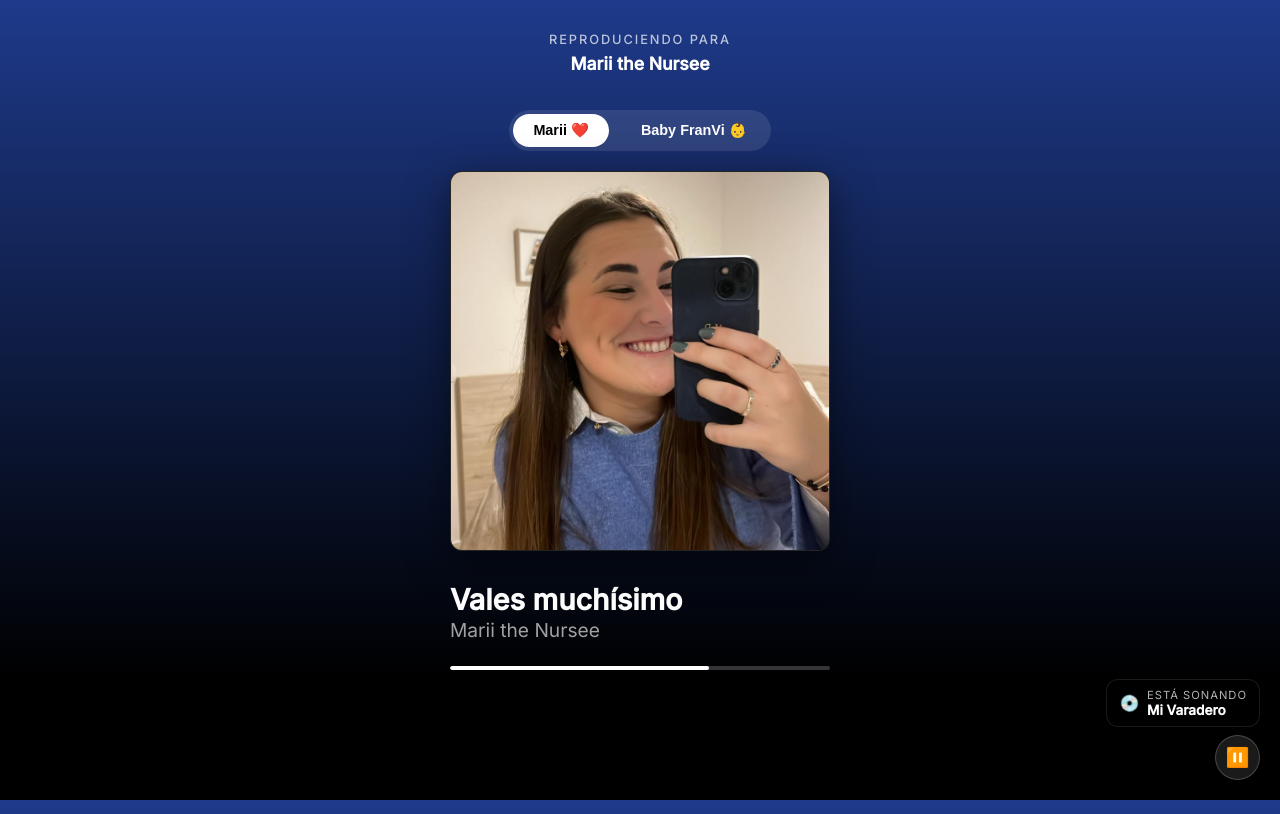
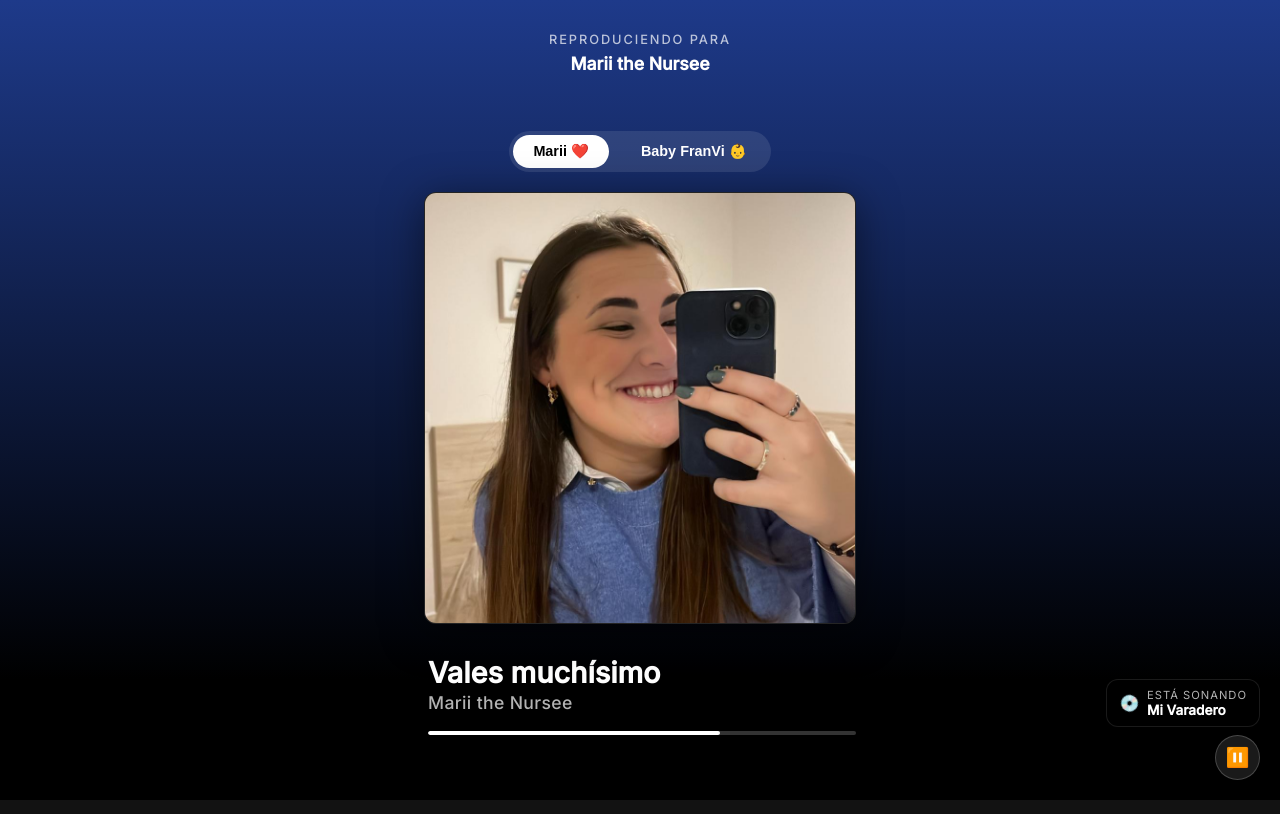
Before and after one commit to Haplee/marii, a Next.js app: page / in a window 1280 px wide. Built offline with nearby package versions, Linux system fonts and the light colour scheme; a web font is replaced by a local one.

Commit message:
modified:   app/globals.css

```diff
--- a/app/globals.css
+++ b/app/globals.css
@@ -61,35 +61,33 @@ body {
 .gallery-wrapper {
   flex: 1;
   width: 100%;
-  max-width: 100%;
-  /* Permitir ancho completo en móvil */
+  max-width: 480px;
+  /* Ancho máximo mayor */
   margin: 0 auto;
 
   display: flex;
   flex-direction: column;
   justify-content: center;
-  /* Centrar verticalmente */
   align-items: center;
-  padding: 20px;
-  /* Padding estándar */
-  padding-bottom: 8rem;
-  /* Espacio extra para que no choque con controles/bordes */
+  padding: 24px;
+
+  /* Reducir padding horizontal en móviles para que la foto sea más grande */
+  @media (max-width: 450px) {
+    padding: 16px;
+    padding-bottom: 8rem;
+  }
 }
 
 /* Contenedor de la "Carátula" */
 .album-art-container {
   width: 100%;
-  max-width: 380px;
-  /* Limite máximo para que no sea gigante en tablets */
   aspect-ratio: 1/1;
   background-color: var(--spotify-dark-gray);
-  box-shadow: 0 10px 40px rgba(0, 0, 0, 0.5);
-  /* Sombra suave */
+  box-shadow: 0 8px 40px rgba(0, 0, 0, 0.5);
   border-radius: 12px;
   overflow: hidden;
   position: relative;
 
-  /* Márgenes dinámicos */
   margin-bottom: 2rem;
   display: flex;
   align-items: center;
@@ -106,31 +104,31 @@ body {
 /* Info del track */
 .track-info {
   width: 100%;
-  max-width: 380px;
-  /* Alineado con la carátula */
   display: flex;
   flex-direction: column;
-  gap: 8px;
-  margin-bottom: 1rem;
+  gap: 6px;
+  margin-bottom: 1.5rem;
+  /* Alineación visual */
+  padding-left: 4px;
 }
 
 .track-title {
   font-size: 1.8rem;
-  /* Título más grande y legible */
+  /* Mucho más grande */
   font-weight: 800;
-  /* Más peso */
   color: var(--spotify-white);
   line-height: 1.2;
   white-space: nowrap;
   overflow: hidden;
   text-overflow: ellipsis;
+  margin-bottom: 2px;
 }
 
 .track-artist {
-  font-size: 1.2rem;
-  /* Artista más grande */
+  font-size: 1.1rem;
   color: var(--spotify-light-gray);
-  opacity: 0.9;
+  font-weight: 500;
+  letter-spacing: 0.02em;
 }
 
 /* Barra de progreso */
@@ -140,7 +138,7 @@ body {
   background-color: rgba(255, 255, 255, 0.2);
   border-radius: 4px;
   overflow: hidden;
-  margin-top: 16px;
+  margin-top: 12px;
 }
 
 .progress-bar {
```
